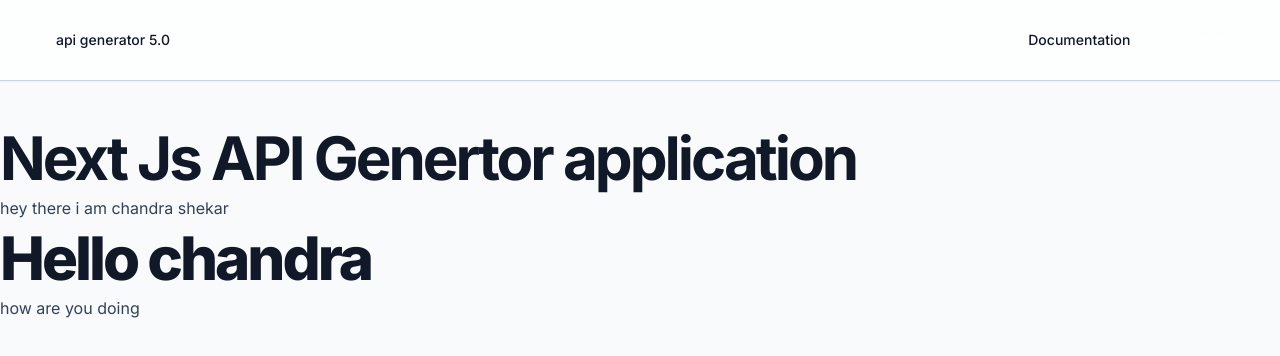
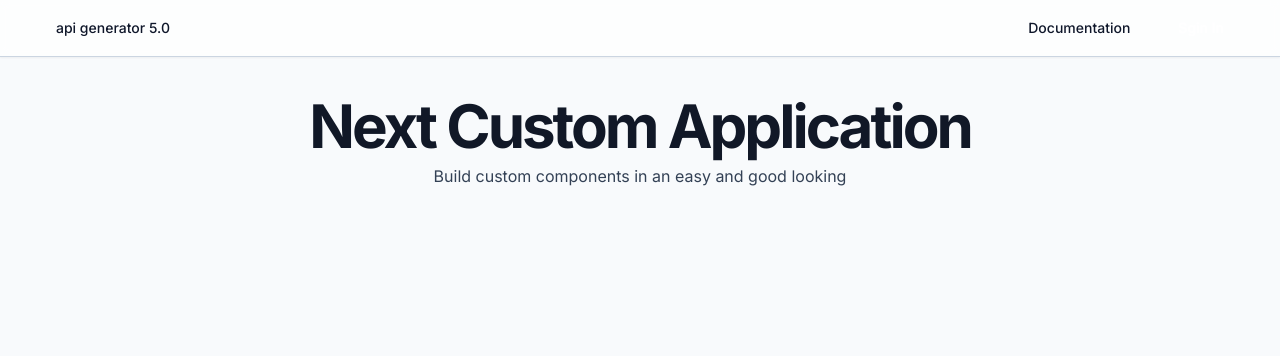
Before and after one commit to kusumachandu/react-next-advanced-concepts, a Next.js app in the folder apikey-generator/: page / in a window 1280 px wide. Shown: the top 356 px of the page. Built offline with nearby package versions, Linux system fonts and the light colour scheme; no server answers.

Commit message:
fixed the hydration bug and getSession error in the browser

```diff
--- a/apikey-generator/src/components/Navbar.tsx
+++ b/apikey-generator/src/components/Navbar.tsx
@@ -22,7 +22,7 @@ const Navbar = ({}) => {
     fetchSession();
   }, []);
   return (
-    <div className='fixed backdrop-blur-sm bg-white/75 dark:bg-slate-900 z-50 top-0 left-0 right-0 height-20 py-5 px-10 border-b border-slate-300 dar:border-slate-700 shadow-sm flex items-center justify-between'>
+    <div className='fixed backdrop-blur-sm bg-white/75 dark:bg-slate-900 z-50 top-0 left-0 right-0 height-20 py-2 px-10 border-b border-slate-300 dark:border-slate-700 shadow-sm flex items-center justify-between'>
       <div className='container max-w-7xl mx-auto w-full flex justify-between items-center'>
         <Link href="/" className={buttonVarients({variant: "link"})}>
           api generator 5.0
--- a/apikey-generator/src/components/layout/Layout.tsx
+++ b/apikey-generator/src/components/layout/Layout.tsx
@@ -13,7 +13,7 @@ export default function RootLayout({ children }: {children: React.ReactNode}) {
       <div className='min-h-screen bg-slate-50 dark:bg-slate-900 antialiased'>
         <Providers>
           <Navbar />
-          <div className='pt-32'>
+          <div className='pt-24'>
             {children}
           </div>
         </Providers>
--- a/apikey-generator/src/components/ui/LargeHading.tsx
+++ b/apikey-generator/src/components/ui/LargeHading.tsx
@@ -3,7 +3,7 @@ import { VariantProps, cva } from "class-variance-authority";
 import { HTMLAttributes, forwardRef } from "react";
 
 const largeHeadingVarients = cva(
-  'max-width-prose text-4xl font-extrabold text-gray-900 dark:text-gray-300 mb-2 text-center lg:text-left leading-tight tracking-tighter',
+  'max-width-prose text-4xl font-extrabold text-gray-900 dark:text-gray-300 mb-2 text-center leading-tight tracking-tighter',
   {
     variants: {
       size: {
--- a/apikey-generator/src/components/ui/Paragraph.tsx
+++ b/apikey-generator/src/components/ui/Paragraph.tsx
@@ -3,7 +3,7 @@ import { VariantProps, cva } from "class-variance-authority";
 import { cn } from "@/lib/utils";
 
 const paragraphVarients = cva(
-  "max-w-prose text-slate-700 dark:text-slate-300 mb-2 text-center lg:text-left",
+  "max-w-prose text-slate-700 dark:text-slate-300 mb-2 text-center lg:text-center mx-auto",
   {
     variants: {
       size: {
--- a/apikey-generator/src/pages/index.tsx
+++ b/apikey-generator/src/pages/index.tsx
@@ -4,13 +4,9 @@ import Paragraph from "@/components/ui/Paragraph";
 export default function Home() {
   return (
     <>
-      <LargeHeading className="font-bold">Next Js API Genertor application</LargeHeading>
+      <LargeHeading className="font-bold">Next Custom Application</LargeHeading>
       <Paragraph>
-        hey there i am chandra shekar
-      </Paragraph>
-      <LargeHeading>Hello chandra</LargeHeading>
-      <Paragraph>
-        how are you doing
+        Build custom components in an easy and good looking
       </Paragraph>
     </>
   )
```
